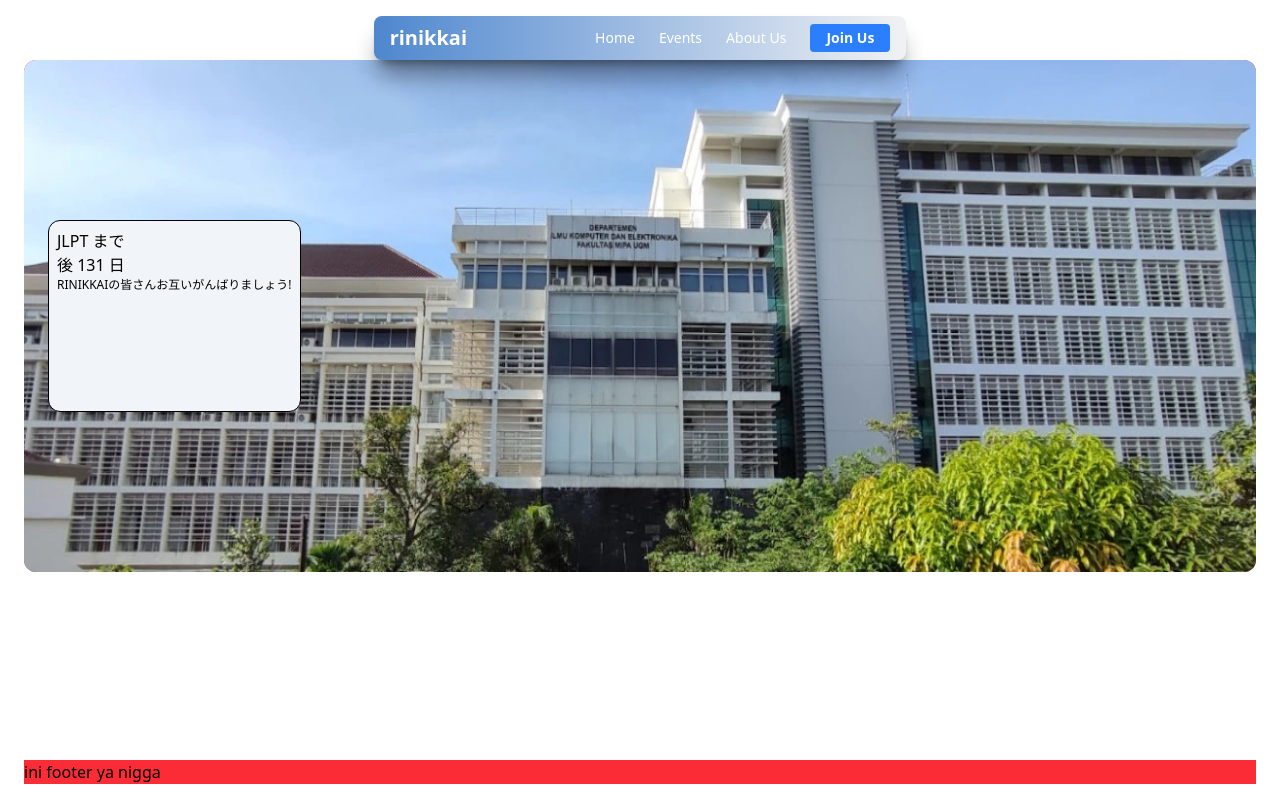
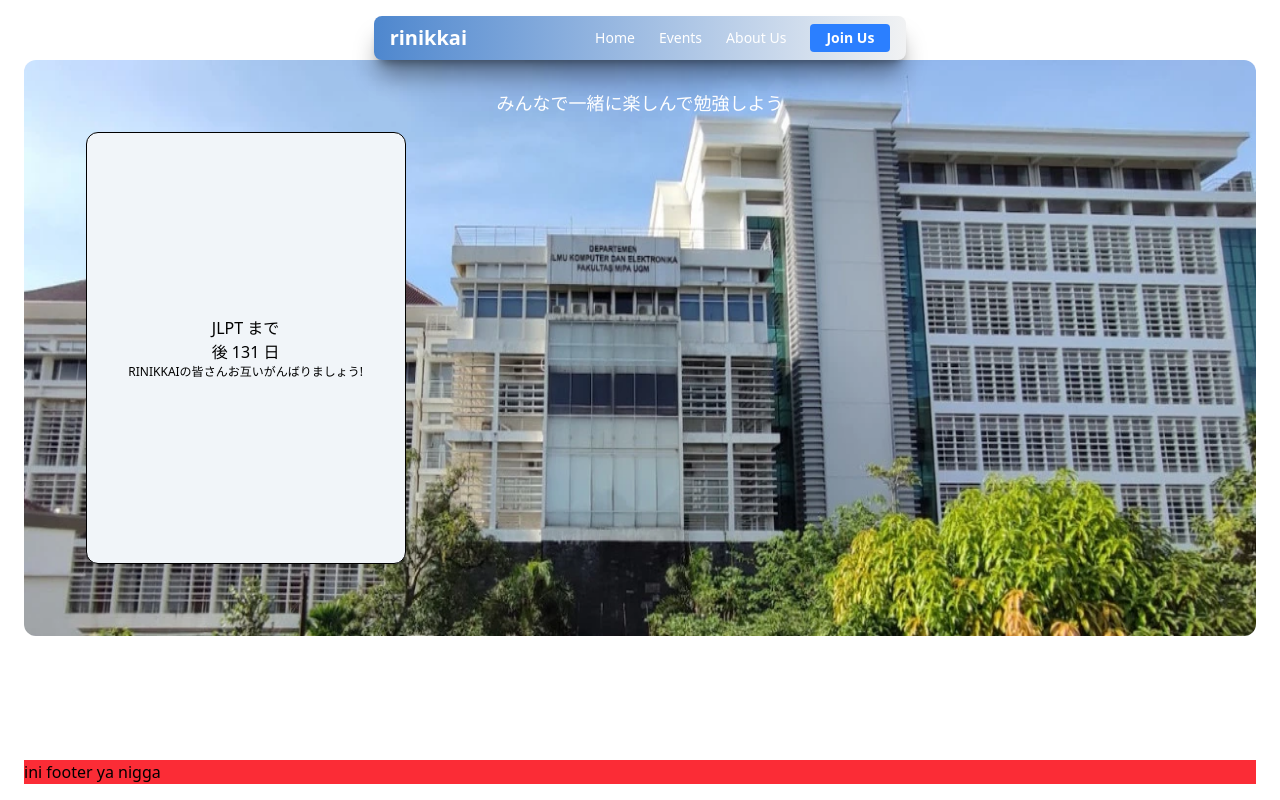
Before and after one commit to david-irvinne/rinikkai-frontend, a React (Vite) app: page / in a window 1280 px wide. Built offline with nearby package versions, Linux system fonts and the light colour scheme.

Commit message:
feat(countdown): create countdown in component

```diff
--- a/src/components/home/Banner.tsx
+++ b/src/components/home/Banner.tsx
@@ -5,10 +5,19 @@ const Banner = () => {
 
   return (
     <>
-      <div className='bg-red-500 h-[32rem] rounded-[12px] overflow-hidden relative flex items-center'>
+      <div className='h-[36rem] rounded-[12px] overflow-hidden relative flex items-center'>
+
+
         <img src={bannerImg} className="w-full h-full absolute "/>
 
-        <div className="absolute pl-[1.5rem] ">
+
+        <div className=" text-lg text-white absolute
+          top-1/20 left-1/2 transform -translate-x-1/2">
+          <p className="">  みんなで一緒に楽しんで勉強しよう
+          </p>
+        </div>
+
+        <div className="absolute h-[75%] left-1/20 w-[20rem]">
           <Countdown />
         </div>
       </div>
--- a/src/components/home/Countdown.tsx
+++ b/src/components/home/Countdown.tsx
@@ -1,11 +1,14 @@
 const Countdown = () => {
   return (
     <>
-      <div className="bg-slate-100 h-[12rem] border-1 border-black rounded-[12px]  max-w-2xs p-[0.5rem]">
-        <p> JLPT まで </p>
-        <p>後 131  日</p>
-        <p className="text-xs"> RINIKKAIの皆さんお互いがんばりましょう! </p>
-
+      <div className="bg-slate-100 h-full  border-1 border-black rounded-[12px] w-full  p-[0.5rem] flex items-center justify-center">
+        <div>
+          <div className="text-center">
+            <p className="text-bold"> JLPT まで </p>
+            <p>後 131  日</p>
+            <p className="text-xs"> RINIKKAIの皆さんお互いがんばりましょう! </p>
+          </div>
+        </div>
       </div>
     </>
   )
```
